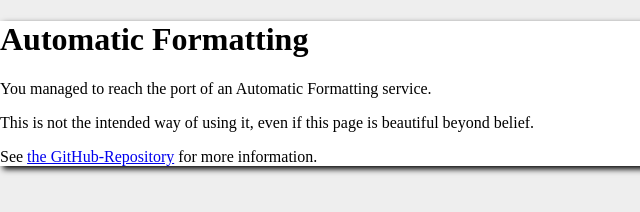
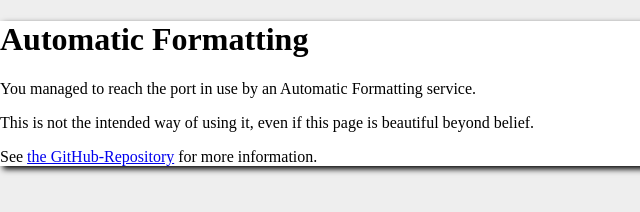
Before and after one commit to Idrinth/automatic-formatting, a website: page home.html in a window 1280 px wide. Shown: the full height of the page, 0-640 px from the left. Drawn offline with Linux system fonts and the light colour scheme.

Commit message:
Update home.html

```diff
--- a/home.html
+++ b/home.html
@@ -11,7 +11,7 @@
     </head>
     <body>
         <h1>Automatic Formatting</h1>
-        <p>You managed to reach the port of an Automatic Formatting service.</p>
+        <p>You managed to reach the port in use by an Automatic Formatting service.</p>
         <p>This is not the intended way of using it, even if this page is beautiful beyond belief.</p>
         <p>See <a href="https://github.com/idrinth/automatic-formatting">the GitHub-Repository</a> for more information.</p>
     </body>
```
